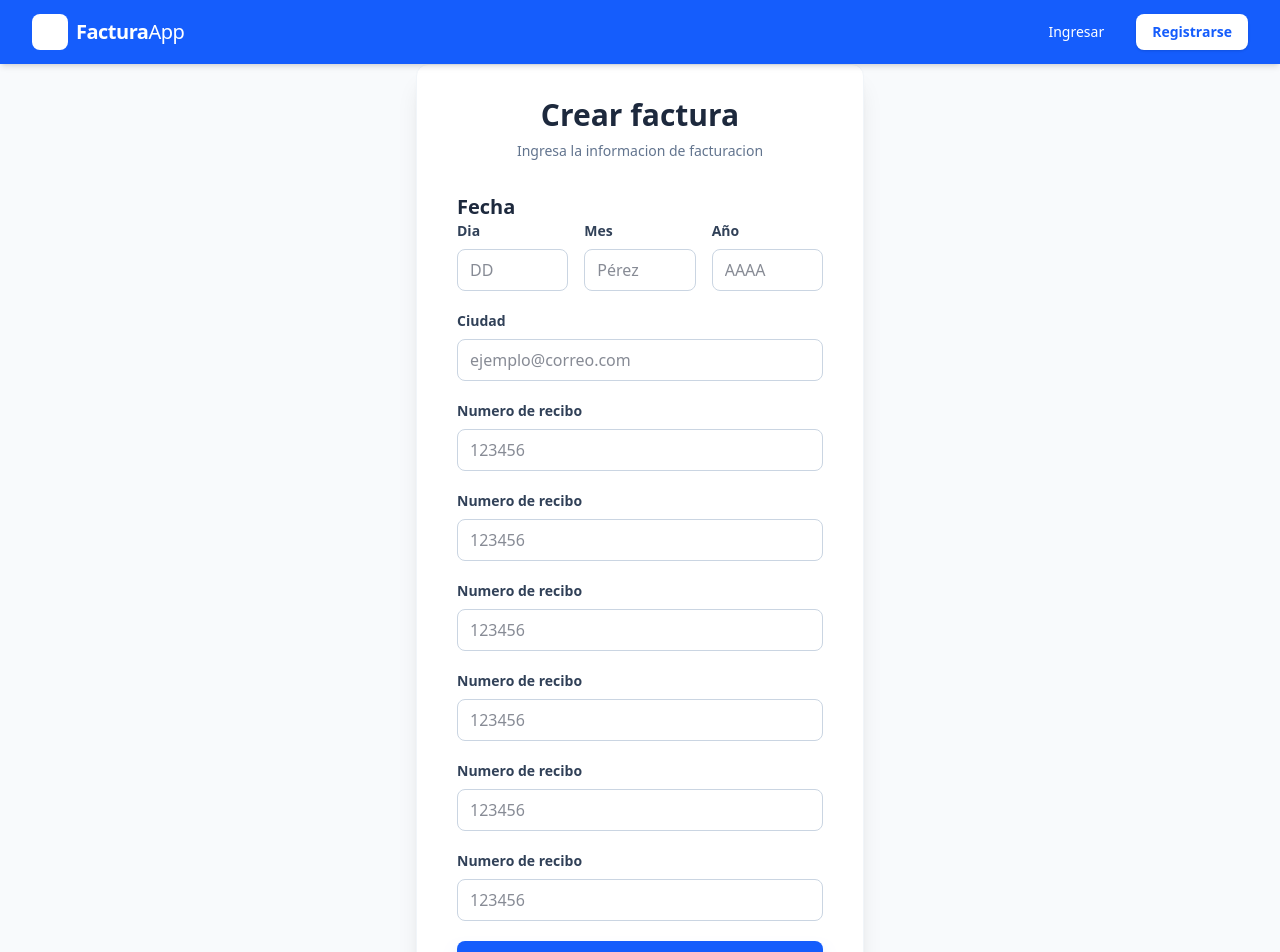
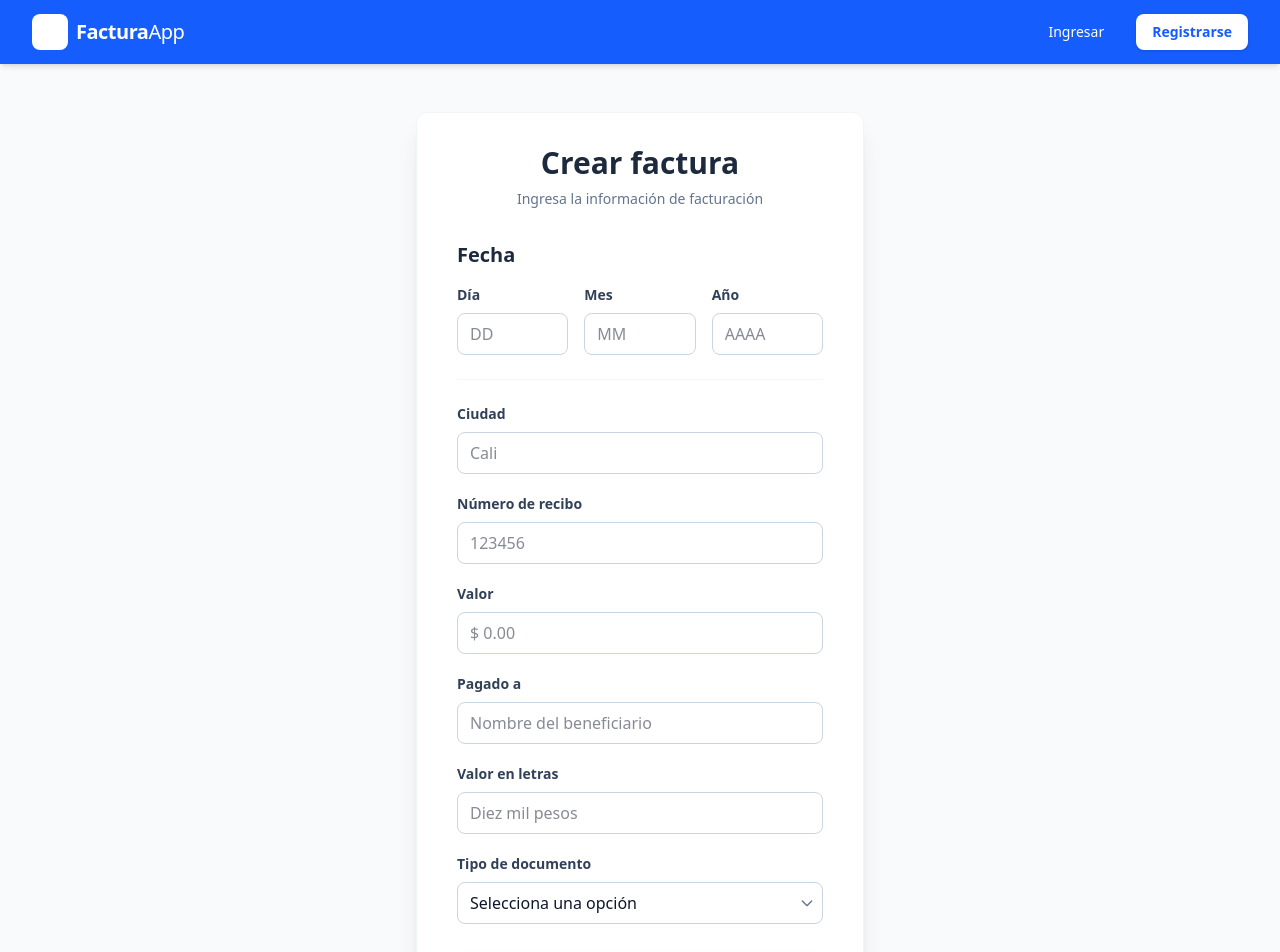
Before and after one commit to ChristianObando/proyecto_backend, a Next.js app: page /factura in a window 1280 px wide. Shown: the top 952 px of the page. Built offline with nearby package versions, Linux system fonts and the light colour scheme.

Commit message:
sabado 21 de febrero
rediseño de formulario para capturar datos de factura

```diff
--- a/src/app/factura/page.jsx
+++ b/src/app/factura/page.jsx
@@ -1,24 +1,32 @@
- export default function registro() {
+import Link from "next/link";
+
+export default function Registro() {
   return (
-    // He cambiado el fondo a uno más suave y ajustado el ancho máximo
-    <div className="flex items-center justify-center min-h-screen bg-slate-50 px-4">
+    <div className="flex items-center justify-center min-h-screen bg-slate-50 px-4 py-12">
       <div className="w-full max-w-md">
         <form className="bg-white shadow-xl rounded-xl px-10 pt-8 pb-10 border border-slate-100">
-
+          {/* Cabecera */}
           <div className="text-center mb-8">
-            <h1 className="text-3xl font-extrabold text-slate-800">Crear factura</h1>
-            <p className="text-slate-500 mt-2 text-sm">Ingresa la informacion de facturacion</p>
+            <h1 className="text-3xl font-extrabold text-slate-800">
+              Crear factura
+            </h1>
+            <p className="text-slate-500 mt-2 text-sm">
+              Ingresa la información de facturación
+            </p>
           </div>
 
+          {/* Sección: Fecha */}
+          <fieldset className="mb-6">
+            <legend className="text-xl font-extrabold text-slate-800 mb-4">
+              Fecha
+            </legend>
+            <div className="grid grid-cols-3 gap-4">
               <div>
-            <h1 className="text-xl font-extrabold text-slate-800">Fecha</h1>
-          </div>
-
-          {/* Grupo: Nombre y Apellidos en dos columnas para ahorrar espacio vertical */}
-          <div className="grid grid-cols-3 gap-4 mb-5">
-            <div>
-              <label htmlFor="nombre" className="block text-slate-700 text-sm font-semibold mb-2">
-                Dia
+                <label
+                  htmlFor="dia"
+                  className="block text-slate-700 text-sm font-semibold mb-2"
+                >
+                  Día
                 </label>
                 <input
                   id="dia"
@@ -28,19 +36,24 @@
                 />
               </div>
               <div>
-              <label htmlFor="apellidos" className="block text-slate-700 text-sm font-semibold mb-2">
+                <label
+                  htmlFor="mes"
+                  className="block text-slate-700 text-sm font-semibold mb-2"
+                >
                   Mes
                 </label>
                 <input
-                id="MM"
+                  id="mes"
                   type="text"
-                placeholder="Pérez"
+                  placeholder="MM"
                   className="w-full px-3 py-2 border border-slate-300 rounded-lg focus:ring-2 focus:ring-blue-500 focus:outline-none transition-all"
                 />
               </div>
-
               <div>
-              <label htmlFor="apellidos" className="block text-slate-700 text-sm font-semibold mb-2">
+                <label
+                  htmlFor="ano"
+                  className="block text-slate-700 text-sm font-semibold mb-2"
+                >
                   Año
                 </label>
                 <input
@@ -51,22 +64,33 @@
                 />
               </div>
             </div>
+          </fieldset>
 
-          <div className="mb-5">
-            <label htmlFor="email" className="block text-slate-700 text-sm font-semibold mb-2">
+          <hr className="border-slate-100 mb-6" />
+
+          {/* Sección: Detalles */}
+          <div className="space-y-5 mb-8">
+            <div>
+              <label
+                htmlFor="ciudad"
+                className="block text-slate-700 text-sm font-semibold mb-2"
+              >
                 Ciudad
               </label>
               <input
-              id="text"
-              type="ciudad"
-              placeholder="ejemplo@correo.com"
+                id="ciudad"
+                type="text"
+                placeholder="Cali"
                 className="w-full px-3 py-2 border border-slate-300 rounded-lg focus:ring-2 focus:ring-blue-500 focus:outline-none transition-all"
               />
             </div>
 
-          <div className="mb-5">
-            <label htmlFor="password" className="block text-slate-700 text-sm font-semibold mb-2">
-              Numero de recibo
+            <div>
+              <label
+                htmlFor="nro_recibo"
+                className="block text-slate-700 text-sm font-semibold mb-2"
+              >
+                Número de recibo
               </label>
               <input
                 id="nro_recibo"
@@ -76,76 +100,109 @@
               />
             </div>
 
-          <div className="mb-5">
-            <label htmlFor="password" className="block text-slate-700 text-sm font-semibold mb-2">
-              Numero de recibo
+            <div>
+              <label
+                htmlFor="valor_num"
+                className="block text-slate-700 text-sm font-semibold mb-2"
+              >
+                Valor
               </label>
               <input
-              id="nro_recibo"
-              type="number"
-              placeholder="123456"
+                id="valor_num"
+                type="text"
+                placeholder="$ 0.00"
                 className="w-full px-3 py-2 border border-slate-300 rounded-lg focus:ring-2 focus:ring-blue-500 focus:outline-none transition-all"
               />
             </div>
 
-          <div className="mb-5">
-            <label htmlFor="password" className="block text-slate-700 text-sm font-semibold mb-2">
-              Numero de recibo
+            <div>
+              <label
+                htmlFor="pagado_a"
+                className="block text-slate-700 text-sm font-semibold mb-2"
+              >
+                Pagado a
               </label>
               <input
-              id="nro_recibo"
-              type="number"
-              placeholder="123456"
+                id="pagado_a"
+                type="text"
+                placeholder="Nombre del beneficiario"
                 className="w-full px-3 py-2 border border-slate-300 rounded-lg focus:ring-2 focus:ring-blue-500 focus:outline-none transition-all"
               />
             </div>
 
-          <div className="mb-5">
-            <label htmlFor="password" className="block text-slate-700 text-sm font-semibold mb-2">
-              Numero de recibo
+            <div>
+              <label
+                htmlFor="valor_letras"
+                className="block text-slate-700 text-sm font-semibold mb-2"
+              >
+                Valor en letras
               </label>
               <input
-              id="nro_recibo"
-              type="number"
-              placeholder="123456"
+                id="valor_letras"
+                type="text"
+                placeholder="Diez mil pesos"
                 className="w-full px-3 py-2 border border-slate-300 rounded-lg focus:ring-2 focus:ring-blue-500 focus:outline-none transition-all"
               />
             </div>
 
-          <div className="mb-5">
-            <label htmlFor="password" className="block text-slate-700 text-sm font-semibold mb-2">
-              Numero de recibo
+            <div>
+              <label
+                htmlFor="tipo_doc"
+                className="block text-slate-700 text-sm font-semibold mb-2"
+              >
+                Tipo de documento
               </label>
-            <input
-              id="nro_recibo"
-              type="number"
-              placeholder="123456"
-              className="w-full px-3 py-2 border border-slate-300 rounded-lg focus:ring-2 focus:ring-blue-500 focus:outline-none transition-all"
+              <div className="relative">
+                <select
+                  id="tipo_doc"
+                  className="w-full px-3 py-2 border border-slate-300 rounded-lg focus:ring-2 focus:ring-blue-500 focus:outline-none transition-all bg-white appearance-none cursor-pointer"
+                >
+                  <option value="" disabled selected>
+                    Selecciona una opción
+                  </option>
+                  <option value="CC">Cédula de Ciudadanía (CC)</option>
+                  <option value="NIT">NIT</option>
+                  <option value="CE">Cédula de Extranjería (CE)</option>
+                  <option value="PP">Pasaporte</option>
+                </select>
+
+                {/* Este es un pequeño detalle visual: una flechita personalizada para el select */}
+                <div className="pointer-events-none absolute inset-y-0 right-0 flex items-center px-2 text-slate-500">
+                  <svg
+                    className="h-4 w-4"
+                    fill="none"
+                    stroke="currentColor"
+                    viewBox="0 0 24 24"
+                  >
+                    <path
+                      strokeLinecap="round"
+                      strokeLinejoin="round"
+                      strokeWidth="2"
+                      d="M19 9l-7 7-7-7"
                     />
+                  </svg>
+                </div>
+              </div>
+            </div>
           </div>
 
-          <div className="mb-5">
-            <label htmlFor="password" className="block text-slate-700 text-sm font-semibold mb-2">
-              Numero de recibo
-            </label>
-            <input
-              id="nro_recibo"
-              type="number"
-              placeholder="123456"
-              className="w-full px-3 py-2 border border-slate-300 rounded-lg focus:ring-2 focus:ring-blue-500 focus:outline-none transition-all"
-            />
-          </div>
-
+          {/* Acciones */}
           <div className="flex flex-col gap-4">
             <button
               type="submit"
               className="w-full bg-blue-600 hover:bg-blue-700 text-white font-bold py-3 px-4 rounded-lg shadow-lg shadow-blue-200 transition-all active:scale-[0.98]"
             >
-              Registrarse
+              Registrar Factura
             </button>
 
             <p className="text-center text-sm text-slate-600">
-              ¿Ya tienes cuenta? <a href="/login" className="text-blue-600 font-semibold hover:underline">Inicia sesión</a>
+              ¿Deseas cancelar?{" "}
+              <Link
+                href="/"
+                className="text-blue-600 font-semibold hover:underline"
+              >
+                Regresar
+              </Link>
             </p>
           </div>
         </form>
```
Lines whose indentation alone changed are shown as unchanged.
